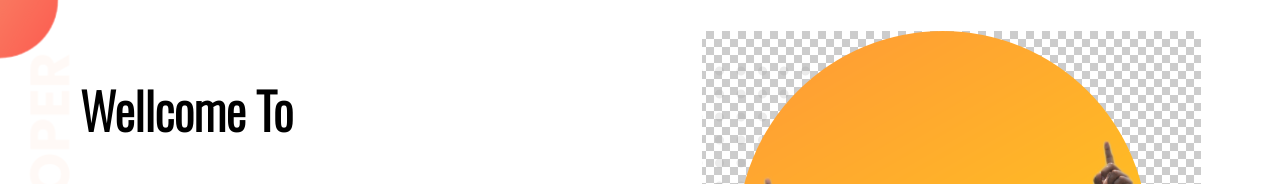
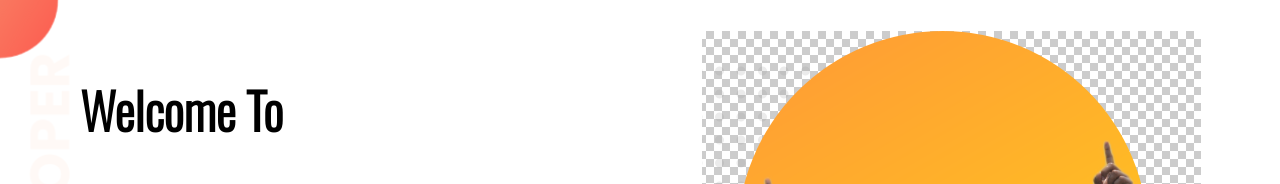
Before and after one commit to mohiuddin2721/web-portfolio, a plain HTML site: page index.html in a window 1280 px wide. Shown: the top 184 px of the page. Drawn offline with nearby package versions, Linux system fonts and the light colour scheme.

Commit message:
last and final edited

```diff
--- a/index.html
+++ b/index.html
@@ -13,7 +13,7 @@
 <body>
     <section class="top-banner">
         <div class="half-width">
-            <h1>Wellcome To</h1>
+            <h1>Welcome To</h1>
             <h1><span class="name-highlight">Mohiuddin</span> Website</h1>
             <h3>World-class professional web developer</h3>
             <p>You might saw me jumping, climbing buildings, and stopping trains. But nobody pays me a dime for that work. That's why I am learning and mastering web development. I will not stop until I become the Web Development Hero.</p>
```
